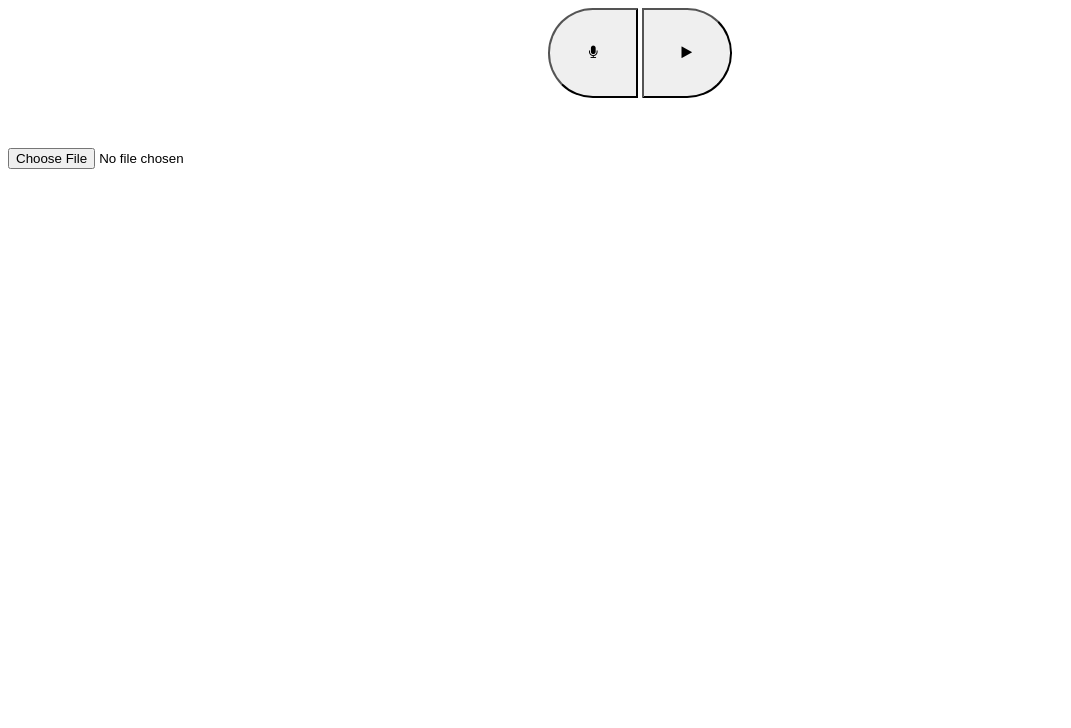
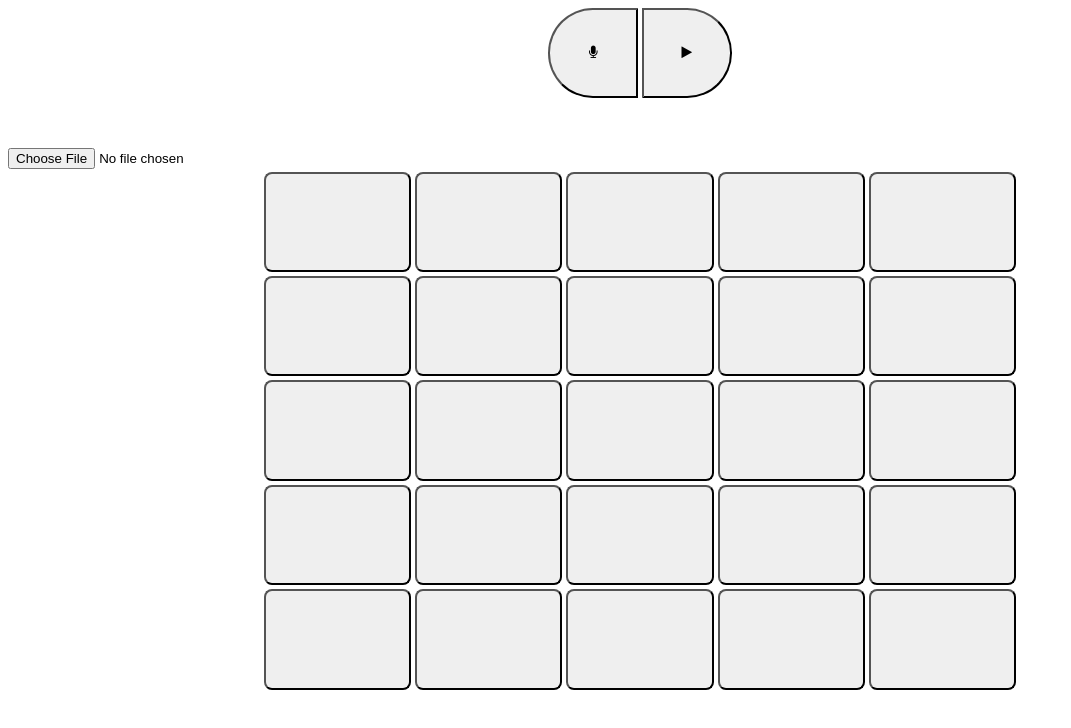
Before and after one commit to bnidevs/taptrap, a website: page public/index-new.html in a window 1280 px wide. Shown: the whole page, without its empty margins (0-1071 px from the left). Drawn offline with nearby package versions, Linux system fonts and the light colour scheme; files that its build step writes are made by us from their sources.

Commit message:
moved style-new and index-new

```diff
--- a/public/index-new.html
+++ b/public/index-new.html
@@ -9,8 +9,11 @@
 		<!-- <link href="../src/style-new.css" rel="stylesheet"> -->
 		<!-- <script src="../src/index-new.js"></script> -->
 
-		<link href="style-new.css" rel="stylesheet">
-		<script src="index-new.js"></script>
+		<!-- <link href="style-new.css" rel="stylesheet"> -->
+		<!-- <script src="index-new.js"></script> -->
+
+		<link href="css/style-new.css" rel="stylesheet">
+		<script src="js/index-new.js"></script>
 	</head>
 
 	<body>
```
Also changed, not shown: public/css/style-new.css (renamed from src/style-new.css), public/js/index-new.js (renamed from src/index-new.js).
